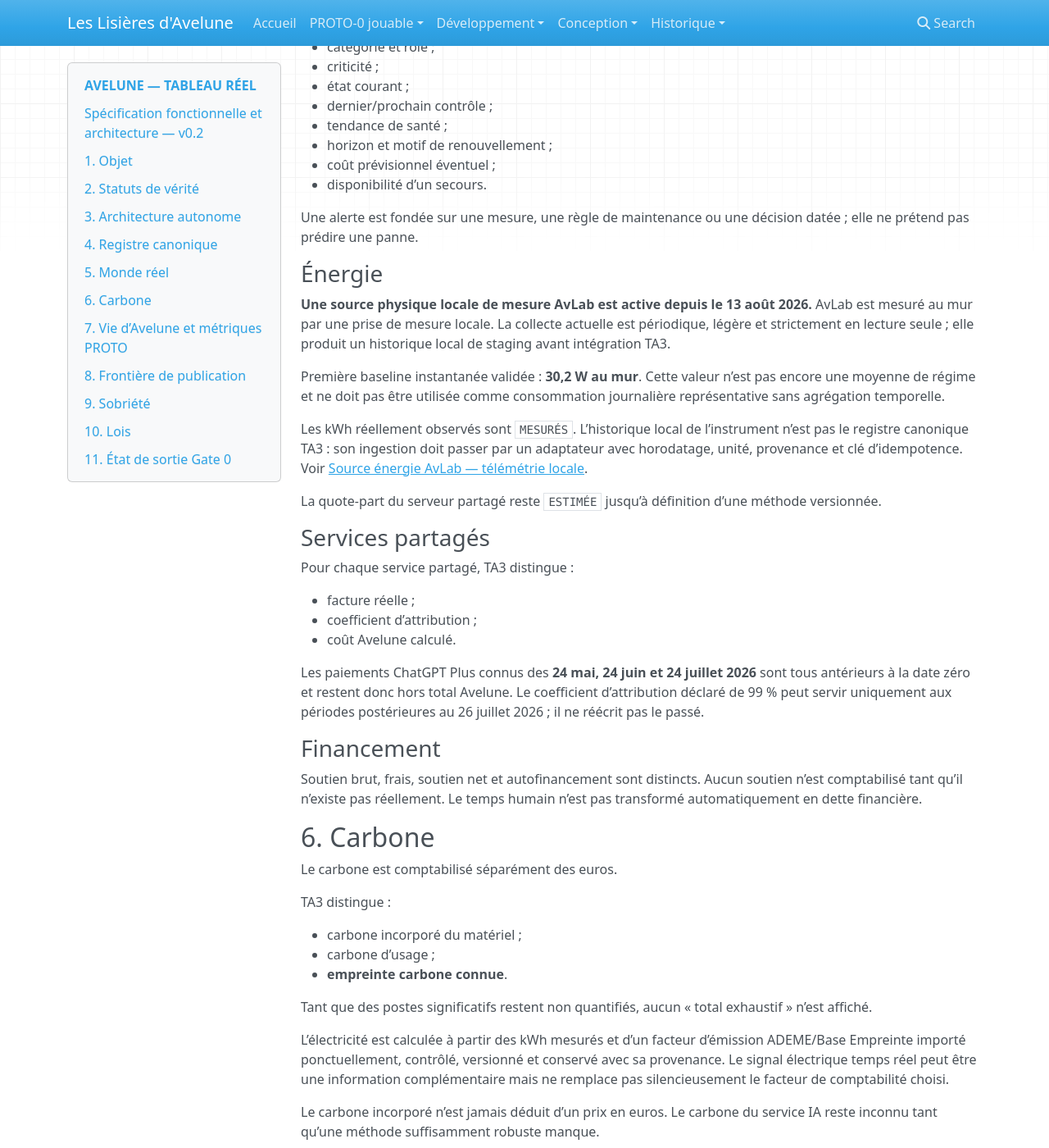
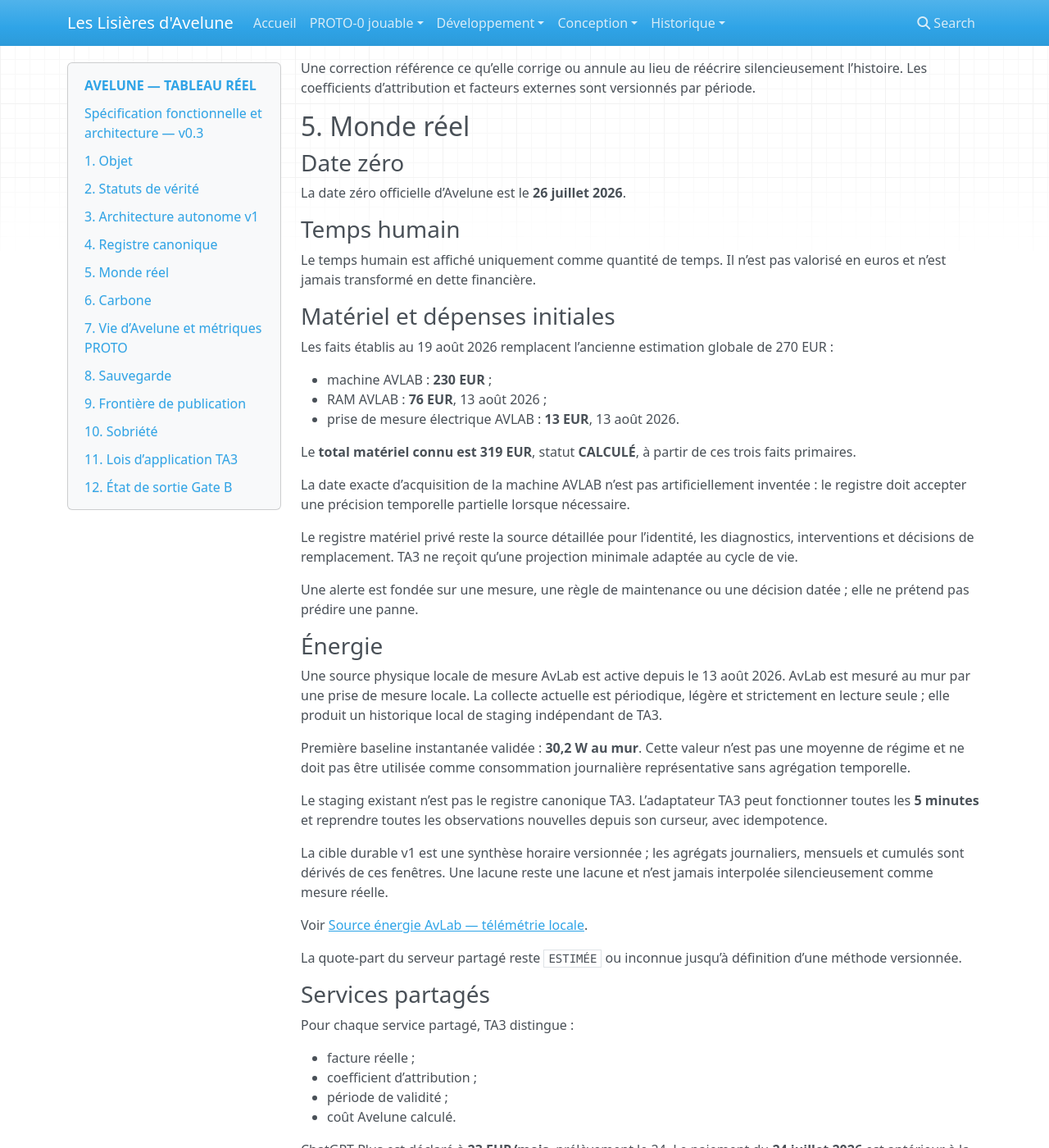
Before and after one commit to Abeliome-Officiel/les-lisieres-avelune, an MkDocs documentation site: the page built from docs/real/SPECIFICATION.md, in a window 1280 px wide and 1400 px high, scrolled down 2191 px. Shown: the whole window at 82% size. Built offline with MkDocs 1.6.1, drawn with Linux system fonts in a browser that asks for light colours; nearby versions of some CDN libraries; some of the changed text lies outside the part shown.

Commit message:
docs(ta3): close Gate B and update initial financial baseline

````diff
--- a/docs/real/SPECIFICATION.md
+++ b/docs/real/SPECIFICATION.md
@@ -1,8 +1,10 @@
 # AVELUNE — TABLEAU RÉEL
-## Spécification fonctionnelle et architecture — v0.2
+## Spécification fonctionnelle et architecture — v0.3
 
-Statut : **Gate 0 validé — architecture autonome retenue**.
-Date de synchronisation : 13 août 2026.
+Statut : **Gate B validé — architecture v1 figée**.
+Date de synchronisation : 19 août 2026.
+
+Le cahier des charges complet du jalon est maintenu dans [`CAHIER_DES_CHARGES.md`](CAHIER_DES_CHARGES.md).
 
 ## 1. Objet
 
@@ -19,6 +21,8 @@ Le Tableau Réel est l’instrument de télémétrie du projet Avelune dans le m
 
 Le ton reste simple, technique et lisible. La poésie peut accompagner les chiffres mais ne les remplace jamais.
 
+TA3 est distinct du PROTO, du Cœur, de la Fenêtre sur la Lisière, du Tableau Monde et du Tableau Univers.
+
 ## 2. Statuts de vérité
 
 Chaque donnée significative est qualifiée :
@@ -30,21 +34,36 @@ Chaque donnée significative est qualifiée :
 
 Une donnée inconnue reste `NULL`/inconnue. Un zéro signifie réellement zéro et ne sert jamais de valeur de remplacement.
 
-## 3. Architecture autonome
+## 3. Architecture autonome v1
 
-TA3 est une brique persistante indépendante du cycle de vie des PROTO.
+L’audit du 19 août 2026 n’a identifié aucun socle TA3 persistant existant hors PROTO qu’il soit pertinent de détourner ou de partager.
+
+La cible v1 est donc :
 
 ```text
 sources externes / instruments / PROTO / saisies
                     ↓
-             adaptateurs de source
+             adaptateurs périodiques
                     ↓
-        registre canonique persistant TA3
+           service TA3 autonome unique
+                    ↓
+             SQLite persistant TA3
                     ↓
             agrégats versionnés
                     ↓
              interface publique
 ```
+
+Décisions :
+
+- un seul service applicatif autonome ;
+- SvelteKit/Node comme socle web initial ;
+- SQLite comme registre persistant propre à TA3 ;
+- aucune base PostgreSQL supplémentaire ;
+- aucune base partagée avec un PROTO ou un autre service ;
+- publication par le reverse proxy existant sans port hôte dédié requis en production v1 ;
+- administration et corrections uniquement côté exploitation ;
+- lecture publique sans authentification et sans capacité d’écriture.
 
 Principes :
 
@@ -55,24 +74,24 @@ Principes :
 - TA3 conserve son propre historique après disparition d’une source ;
 - **observer n’autorise pas à agir** : une source de mesure reste en lecture seule tant qu’une capacité de commande distincte n’a pas été explicitement conçue et autorisée.
 
-Le service doit utiliser le plus petit runtime persistant approprié déjà disponible ou justifié sur le serveur partagé. Il ne doit pas être hébergé dans le conteneur ou la base éphémère du PROTO.
-
 ## 4. Registre canonique
 
-Le stockage persistant doit représenter des événements atomiques, append-only par défaut.
+Le stockage persistant représente des événements atomiques, append-only par défaut.
 
 Chaque événement contient au minimum :
 
 - identifiant ;
 - famille et métrique ;
-- date ou période ;
+- date ou période et précision temporelle ;
 - valeur éventuelle ;
 - unité ;
 - statut de vérité ;
 - source ;
 - provenance ;
 - date d’enregistrement ;
-- clé d’idempotence lorsque la collecte est automatique.
+- clé d’idempotence lorsque la collecte est automatique ;
+- référence de correction/annulation lorsqu’applicable ;
+- version de méthode/facteur lorsqu’applicable.
 
 Une correction référence ce qu’elle corrige ou annule au lieu de réécrire silencieusement l’histoire. Les coefficients d’attribution et facteurs externes sont versionnés par période.
 
@@ -82,33 +101,39 @@ Une correction référence ce qu’elle corrige ou annule au lieu de réécrire
 
 La date zéro officielle d’Avelune est le **26 juillet 2026**.
 
-### Matériel
+### Temps humain
 
-Le coût machine/laboratoire initial retenu est **270 EUR**, statut **ESTIMÉ**, tant que le détail d’achat n’est pas enregistré.
+Le temps humain est affiché uniquement comme quantité de temps. Il n’est pas valorisé en euros et n’est jamais transformé en dette financière.
 
-Le registre matériel privé reste la source détaillée pour l’identité, les diagnostics, interventions et décisions de remplacement. TA3 ne reçoit qu’une projection minimale adaptée au cycle de vie :
+### Matériel et dépenses initiales
 
-- identifiant interne non sensible ;
-- catégorie et rôle ;
-- criticité ;
-- état courant ;
-- dernier/prochain contrôle ;
-- tendance de santé ;
-- horizon et motif de renouvellement ;
-- coût prévisionnel éventuel ;
-- disponibilité d’un secours.
+Les faits établis au 19 août 2026 remplacent l’ancienne estimation globale de 270 EUR :
+
+- machine AVLAB : **230 EUR** ;
+- RAM AVLAB : **76 EUR**, 13 août 2026 ;
+- prise de mesure électrique AVLAB : **13 EUR**, 13 août 2026.
+
+Le **total matériel connu est 319 EUR**, statut **CALCULÉ**, à partir de ces trois faits primaires.
+
+La date exacte d’acquisition de la machine AVLAB n’est pas artificiellement inventée : le registre doit accepter une précision temporelle partielle lorsque nécessaire.
+
+Le registre matériel privé reste la source détaillée pour l’identité, les diagnostics, interventions et décisions de remplacement. TA3 ne reçoit qu’une projection minimale adaptée au cycle de vie.
 
 Une alerte est fondée sur une mesure, une règle de maintenance ou une décision datée ; elle ne prétend pas prédire une panne.
 
 ### Énergie
 
-**Une source physique locale de mesure AvLab est active depuis le 13 août 2026.** AvLab est mesuré au mur par une prise de mesure locale. La collecte actuelle est périodique, légère et strictement en lecture seule ; elle produit un historique local de staging avant intégration TA3.
+Une source physique locale de mesure AvLab est active depuis le 13 août 2026. AvLab est mesuré au mur par une prise de mesure locale. La collecte actuelle est périodique, légère et strictement en lecture seule ; elle produit un historique local de staging indépendant de TA3.
 
-Première baseline instantanée validée : **30,2 W au mur**. Cette valeur n’est pas encore une moyenne de régime et ne doit pas être utilisée comme consommation journalière représentative sans agrégation temporelle.
+Première baseline instantanée validée : **30,2 W au mur**. Cette valeur n’est pas une moyenne de régime et ne doit pas être utilisée comme consommation journalière représentative sans agrégation temporelle.
 
-Les kWh réellement observés sont `MESURÉS`. L’historique local de l’instrument n’est pas le registre canonique TA3 : son ingestion doit passer par un adaptateur avec horodatage, unité, provenance et clé d’idempotence. Voir [Source énergie AvLab — télémétrie locale](AVLAB_POWER_TELEMETRY.md).
+Le staging existant n’est pas le registre canonique TA3. L’adaptateur TA3 peut fonctionner toutes les **5 minutes** et reprendre toutes les observations nouvelles depuis son curseur, avec idempotence.
 
-La quote-part du serveur partagé reste `ESTIMÉE` jusqu’à définition d’une méthode versionnée.
+La cible durable v1 est une synthèse horaire versionnée ; les agrégats journaliers, mensuels et cumulés sont dérivés de ces fenêtres. Une lacune reste une lacune et n’est jamais interpolée silencieusement comme mesure réelle.
+
+Voir [Source énergie AvLab — télémétrie locale](AVLAB_POWER_TELEMETRY.md).
+
+La quote-part du serveur partagé reste `ESTIMÉE` ou inconnue jusqu’à définition d’une méthode versionnée.
 
 ### Services partagés
 
@@ -116,13 +141,14 @@ Pour chaque service partagé, TA3 distingue :
 
 - facture réelle ;
 - coefficient d’attribution ;
+- période de validité ;
 - coût Avelune calculé.
 
-Les paiements ChatGPT Plus connus des **24 mai, 24 juin et 24 juillet 2026** sont tous antérieurs à la date zéro et restent donc hors total Avelune. Le coefficient d’attribution déclaré de 99 % peut servir uniquement aux périodes postérieures au 26 juillet 2026 ; il ne réécrit pas le passé.
+ChatGPT Plus est déclaré à **23 EUR/mois**, prélèvement le 24. Le paiement du **24 juillet 2026** est antérieur à la date zéro et reste hors total Avelune. Au 19 août 2026, aucun paiement ChatGPT post-J0 n’a encore eu lieu ; aucune dépense future n’est créée avant prélèvement réel.
 
 ### Financement
 
-Soutien brut, frais, soutien net et autofinancement sont distincts. Aucun soutien n’est comptabilisé tant qu’il n’existe pas réellement. Le temps humain n’est pas transformé automatiquement en dette financière.
+Soutien brut, frais, soutien net et autofinancement sont distincts. Au 19 août 2026, aucun soutien financier n’a été reçu. Aucun faux événement de soutien à zéro n’est créé.
 
 ## 6. Carbone
 
@@ -136,7 +162,7 @@ TA3 distingue :
 
 Tant que des postes significatifs restent non quantifiés, aucun « total exhaustif » n’est affiché.
 
-L’électricité est calculée à partir des kWh mesurés et d’un facteur d’émission ADEME/Base Empreinte importé ponctuellement, contrôlé, versionné et conservé avec sa provenance. Le signal électrique temps réel peut être une information complémentaire mais ne remplace pas silencieusement le facteur de comptabilité choisi.
+L’électricité est calculée à partir des kWh mesurés et d’un facteur d’émission importé ponctuellement, contrôlé, versionné et conservé avec sa provenance.
 
 Le carbone incorporé n’est jamais déduit d’un prix en euros. Le carbone du service IA reste inconnu tant qu’une méthode suffisamment robuste manque.
 
@@ -153,7 +179,21 @@ Ces valeurs sont lues à la source puis importées dans TA3 avec date et provena
 
 Les nombres de joueurs et de Corcites ne sont pas utilisés comme KPI principaux de ce prototype tant que leur signification peut inclure des éléments simulés ou dépendre du scénario.
 
-## 8. Frontière de publication
+## 8. Sauvegarde
+
+TA3 produit des sauvegardes SQLite cohérentes ; une simple copie d’un fichier ouvert n’est pas considérée suffisante.
+
+Avant clôture du jalon public :
+
+- sauvegarde locale cohérente et contrôlée ;
+- copie hors hôte ;
+- destination de sauvegarde Avelune dédiée plutôt que détournement d’un partage sans rapport ;
+- test réel de restauration ;
+- contrôle d’intégrité et recalcul des agrégats.
+
+Politique cible minimale : 7 quotidiennes, 5 hebdomadaires, 12 mensuelles.
+
+## 9. Frontière de publication
 
 La partie publique n’expose jamais :
 
@@ -167,19 +207,19 @@ La partie publique n’expose jamais :
 
 Les sources sensibles restent côté serveur et les journaux techniques ne recopient pas leur charge utile.
 
-## 9. Sobriété
+## 10. Sobriété
 
 - pas de télémétrie à la seconde sans besoin réel ;
 - pas de WebSocket obligatoire ;
 - pas de polling navigateur permanent ;
 - pas de dépendance à un appel externe au moment de l’affichage ;
-- collecte périodique par timer/cron/tâche légère lorsque nécessaire ;
-- pas de nouveau service permanent si une capacité existante répond proprement au besoin ;
-- la rétention des mesures brutes peut être bornée et remplacée par des agrégats versionnés lorsque la granularité fine n’a plus de valeur utile.
+- collecte périodique par timer/tâche légère lorsque nécessaire ;
+- pas de nouveau service permanent si une capacité plus simple répond proprement au besoin ;
+- rétention brute bornée lorsqu’une granularité fine n’a plus de valeur utile.
 
-L’autonomie de TA3 vis-à-vis du PROTO est, en revanche, une nécessité d’architecture.
+L’autonomie de TA3 vis-à-vis du PROTO reste une nécessité d’architecture.
 
-## 10. Lois
+## 11. Lois d’application TA3
 
 1. Le réel reste réel.
 2. Une estimation se déclare.
@@ -198,10 +238,17 @@ L’autonomie de TA3 vis-à-vis du PROTO est, en revanche, une nécessité d’a
 15. L’instrumentation doit coûter moins de ressources qu’elle n’en observe raisonnablement.
 16. Mesurer n’autorise pas à piloter : collecte et action sont des capacités distinctes.
 
-## 11. État de sortie Gate 0
+## 12. État de sortie Gate B
 
-L’audit du 11 août 2026 a validé le passage à la Phase B avec la règle suivante :
+Gate B est validé au 19 août 2026.
 
-> auditer d’abord les capacités persistantes disponibles hors PROTO, puis choisir le plus petit runtime et stockage autonomes adaptés à TA3 ; ne créer aucune migration TA3 dans la base du PROTO.
+Sont désormais figés :
 
-La source énergie AvLab constitue désormais une première source physique réelle à raccorder lors de cette Phase B, sans modifier cette règle d’autonomie.
+- runtime autonome unique ;
+- SQLite persistant propre à TA3 ;
+- aucune dépendance de stockage au PROTO ;
+- publication via reverse proxy sans port hôte dédié requis ;
+- staging énergie qualifié comme source non canonique ;
+- sauvegarde hors hôte dédiée exigée avant clôture du jalon public.
+
+La prochaine étape est **Gate C : domaine, schéma SQLite, migrations, événements, provenance, corrections, idempotence et chargement des faits initiaux**.
````
